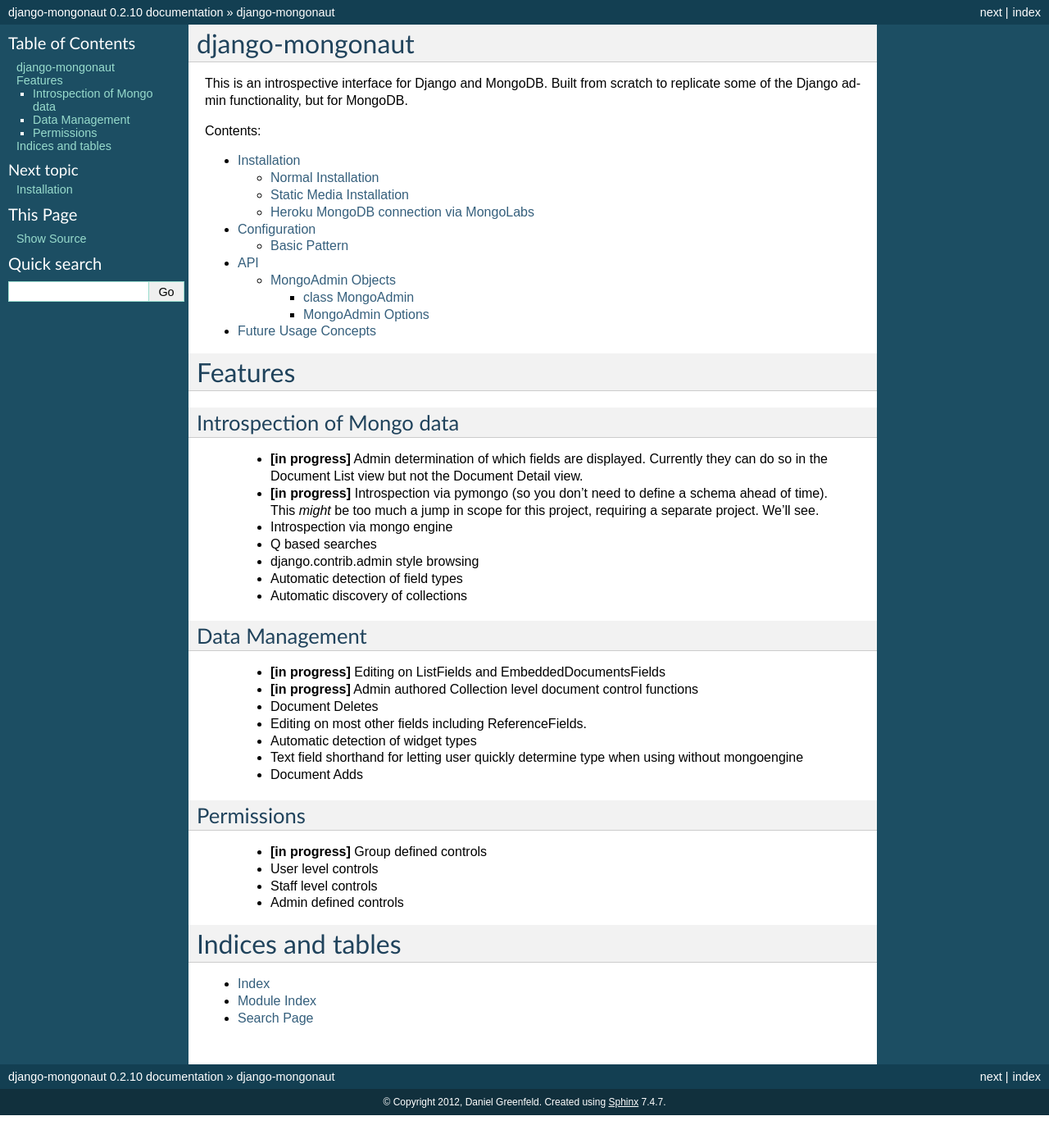
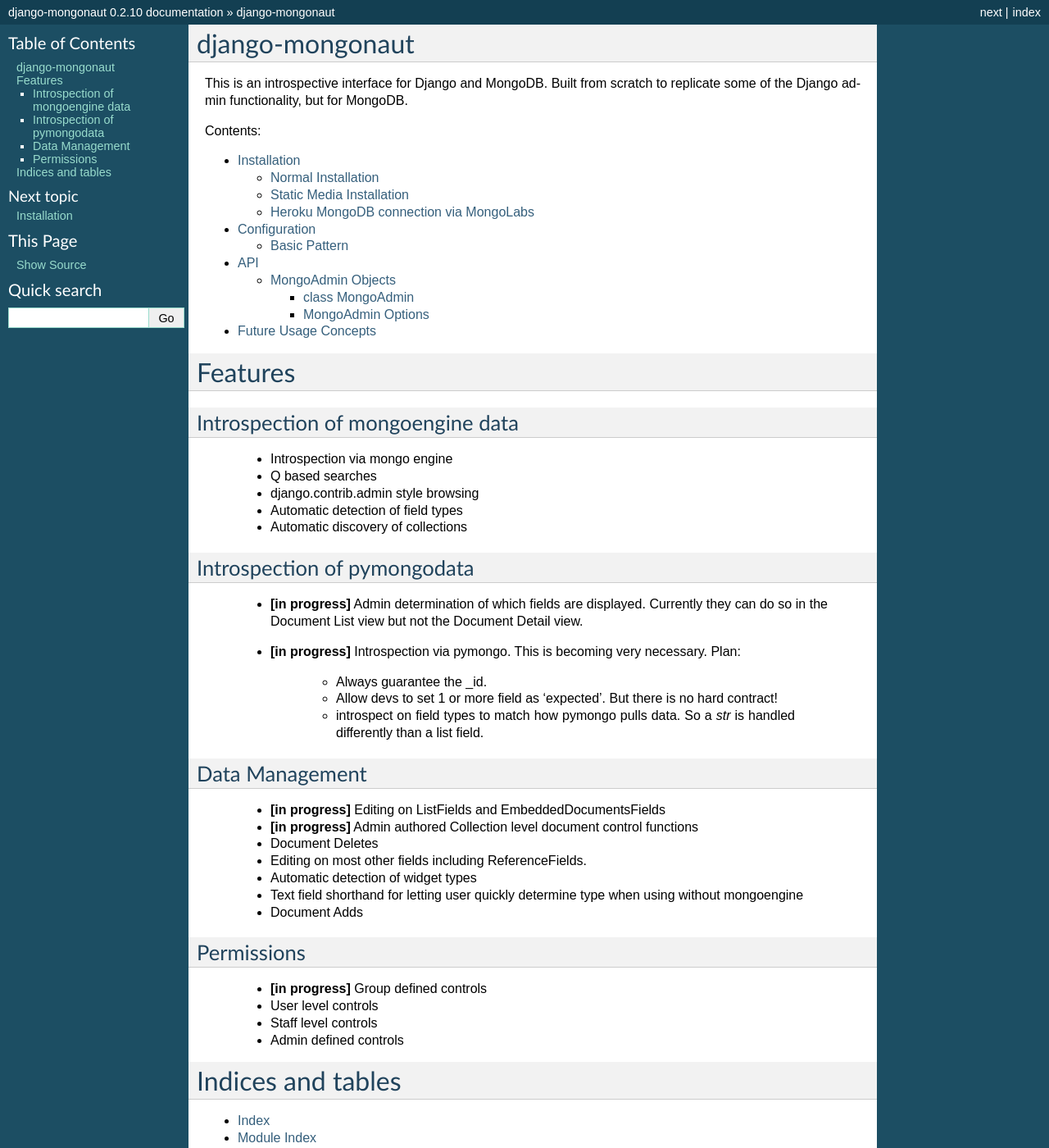
Before and after one commit to jazzband/django-mongonaut, a Sphinx documentation site: the page built from docs/index.rst, in a window 1280 px wide and 1400 px high. Shown: the whole window at 82% size. Built offline with Sphinx 7.4.7, drawn with Linux system fonts in a browser that asks for light colours.

Commit message:
Adding in pymongo plan

```diff
--- a/docs/index.rst
+++ b/docs/index.rst
@@ -24,16 +24,24 @@
 Features
 ========
 
-Introspection of Mongo data
-----------------------------
+Introspection of mongoengine data
+----------------------------------
 
-    * **[in progress]** Admin determination of which fields are displayed. Currently they can do so in the Document List view but not the Document Detail view.
-    * **[in progress]** Introspection via pymongo (so you don't need to define a schema ahead of time). This *might* be too much a jump in scope for this project, requiring a separate project. We'll see.
     * Introspection via mongo engine
     * Q based searches
     * django.contrib.admin style browsing
     * Automatic detection of field types
     * Automatic discovery of collections
+
+Introspection of pymongodata
+-----------------------------
+
+    * **[in progress]** Admin determination of which fields are displayed. Currently they can do so in the Document List view but not the Document Detail view.
+    * **[in progress]** Introspection via pymongo. This is becoming very necessary. Plan:
+
+        * Always guarantee the _id.
+        * Allow devs to set 1 or more field as 'expected'. But there is no hard contract!
+        * introspect on field types to match how pymongo pulls data. So a `str` is handled differently than a list field.
 
 Data Management
 ----------------------------
```
